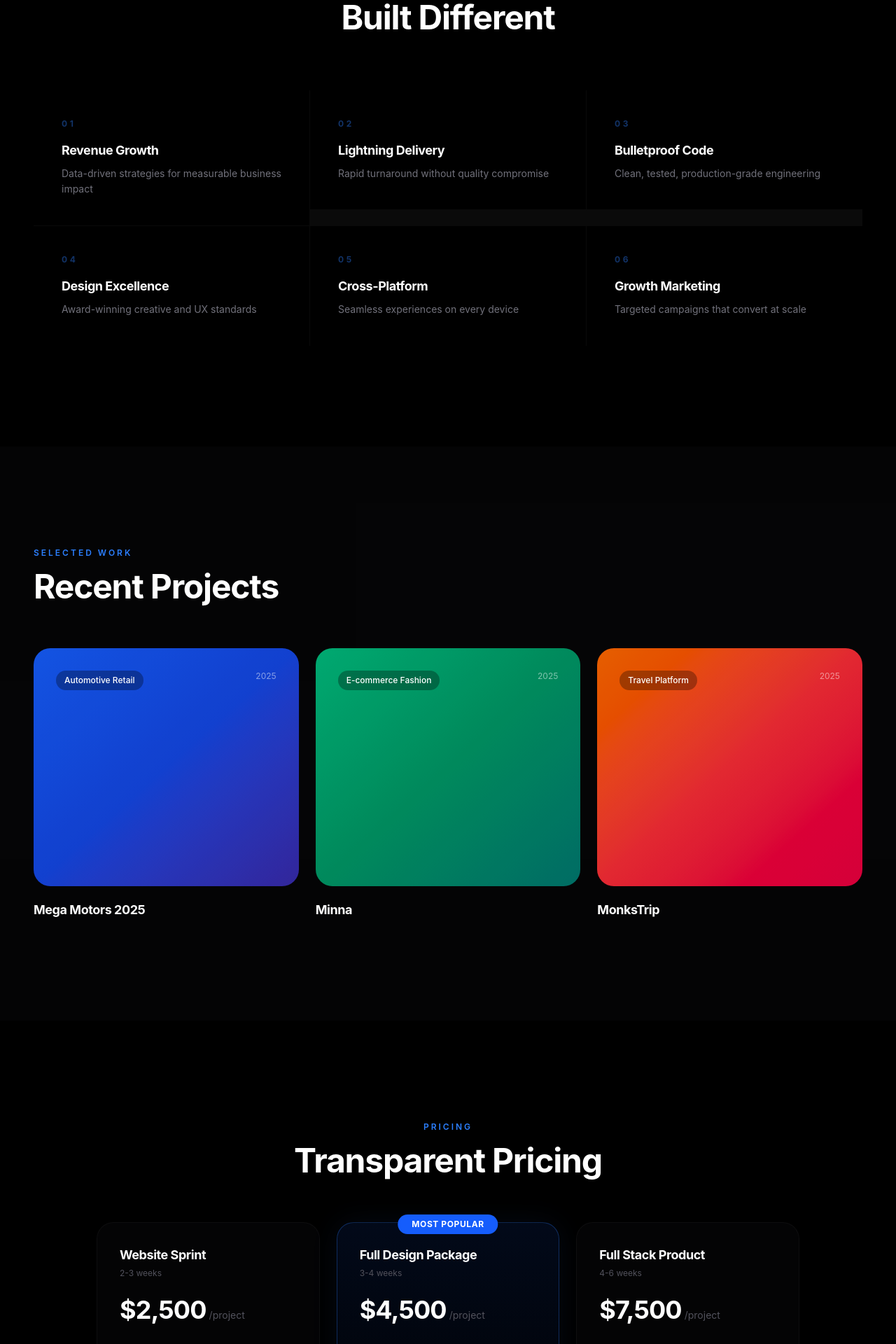
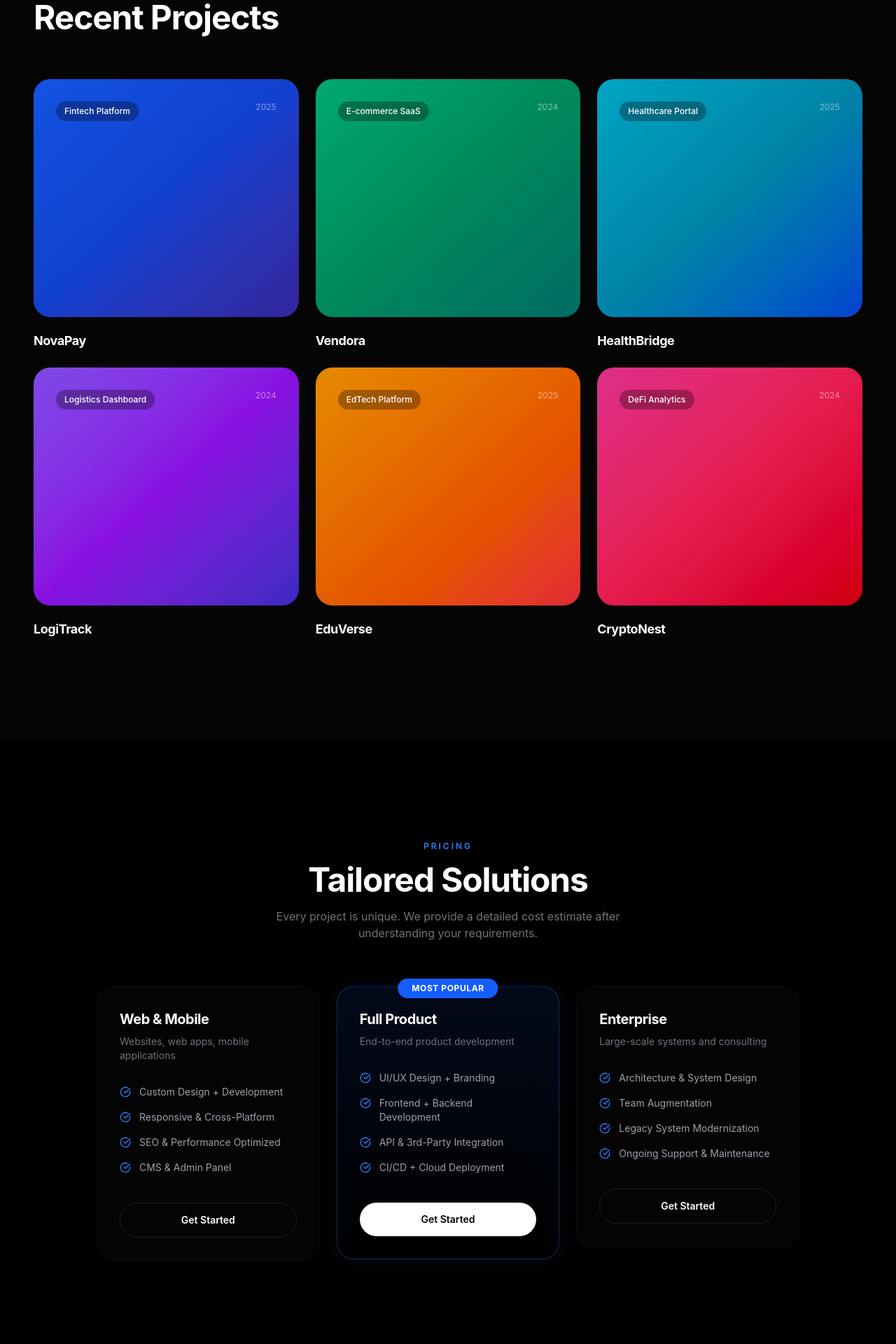
Before and after one commit to InnovationEdge/blueberry-systems, a React (Vite) app: page / in a window 1280 px wide. Shown: the part 3600-5520 px from the top of the page at 70% size. Built offline with nearby package versions, Linux system fonts and the light colour scheme.

Commit message:
fix: remove Features section, tailored pricing, 6 portfolio projects
- Removed "Built Different" features section entirely
- Pricing: no specific prices, "Tailored Solutions" with descriptions
- Portfolio: 6 realistic projects (NovaPay, Vendora, HealthBridge, etc.)
- Logo 2x bigger

```diff
--- a/src/App.tsx
+++ b/src/App.tsx
@@ -131,25 +131,19 @@ const PROCESS = [
   { step: '03', title: 'Handoff', desc: 'Production deployment, documentation, training, and ongoing support.' },
 ];
 
-const FEATURES = [
-  { title: 'Revenue Growth', desc: 'Data-driven strategies for measurable business impact' },
-  { title: 'Lightning Delivery', desc: 'Rapid turnaround without quality compromise' },
-  { title: 'Bulletproof Code', desc: 'Clean, tested, production-grade engineering' },
-  { title: 'Design Excellence', desc: 'Award-winning creative and UX standards' },
-  { title: 'Cross-Platform', desc: 'Seamless experiences on every device' },
-  { title: 'Growth Marketing', desc: 'Targeted campaigns that convert at scale' },
-];
-
 const PORTFOLIO = [
-  { title: 'Mega Motors 2025', category: 'Automotive Retail', year: '2025', color: 'from-blue-600 via-blue-700 to-indigo-800' },
-  { title: 'Minna', category: 'E-commerce Fashion', year: '2025', color: 'from-emerald-500 via-emerald-600 to-teal-700' },
-  { title: 'MonksTrip', category: 'Travel Platform', year: '2025', color: 'from-orange-500 via-red-500 to-rose-600' },
+  { title: 'NovaPay', category: 'Fintech Platform', year: '2025', color: 'from-blue-600 via-blue-700 to-indigo-800' },
+  { title: 'Vendora', category: 'E-commerce SaaS', year: '2024', color: 'from-emerald-500 via-emerald-600 to-teal-700' },
+  { title: 'HealthBridge', category: 'Healthcare Portal', year: '2025', color: 'from-cyan-500 via-cyan-600 to-blue-700' },
+  { title: 'LogiTrack', category: 'Logistics Dashboard', year: '2024', color: 'from-violet-500 via-purple-600 to-indigo-700' },
+  { title: 'EduVerse', category: 'EdTech Platform', year: '2025', color: 'from-amber-500 via-orange-500 to-red-500' },
+  { title: 'CryptoNest', category: 'DeFi Analytics', year: '2024', color: 'from-pink-500 via-rose-500 to-red-600' },
 ];
 
 const PRICING = [
-  { name: 'Website Sprint', price: '$2,500', timeline: '2-3 weeks', features: ['Custom Design + Development', 'Interactive Animations', 'Responsive & SEO Ready', 'CMS Integration'], popular: false },
-  { name: 'Full Design Package', price: '$4,500', timeline: '3-4 weeks', features: ['Logo + Brand Identity', 'Web & Mobile Design', 'Marketing Collateral', 'Source Files & Guidelines'], popular: true },
-  { name: 'Full Stack Product', price: '$7,500', timeline: '4-6 weeks', features: ['React + TypeScript Frontend', 'Backend + Database', 'API & 3rd-Party Integration', 'CI/CD + Deployment'], popular: false },
+  { name: 'Web & Mobile', desc: 'Websites, web apps, mobile applications', features: ['Custom Design + Development', 'Responsive & Cross-Platform', 'SEO & Performance Optimized', 'CMS & Admin Panel'], popular: false },
+  { name: 'Full Product', desc: 'End-to-end product development', features: ['UI/UX Design + Branding', 'Frontend + Backend Development', 'API & 3rd-Party Integration', 'CI/CD + Cloud Deployment'], popular: true },
+  { name: 'Enterprise', desc: 'Large-scale systems and consulting', features: ['Architecture & System Design', 'Team Augmentation', 'Legacy System Modernization', 'Ongoing Support & Maintenance'], popular: false },
 ];
 
 const FAQS = [
@@ -525,34 +519,7 @@ export default function App() {
         </div>
       </section>
 
-      {/* ═══ FEATURES ═══ */}
-      <section className="py-28 md:py-36">
-        <div className="max-w-[1440px] mx-auto px-6 md:px-12">
-          <Reveal>
-            <div className="text-center mb-20">
-              <p className="text-blue-500 text-xs font-semibold uppercase tracking-[0.25em] mb-4">Capabilities</p>
-              <h2 className="text-4xl md:text-5xl font-bold tracking-tight">Built Different</h2>
-            </div>
-          </Reveal>
-
-          <div className="grid grid-cols-1 sm:grid-cols-2 lg:grid-cols-3 gap-px bg-white/[0.04]">
-            {FEATURES.map((f, i) => (
-              <div key={i}>
-                <Reveal delay={i * 0.08}>
-                  <motion.div
-                    whileHover={{ backgroundColor: 'rgba(59,130,246,0.03)' }}
-                    className="bg-black p-8 md:p-10 h-full"
-                  >
-                    <span className="text-blue-500/40 text-xs font-bold uppercase tracking-[0.3em] mb-4 block">0{i + 1}</span>
-                    <h3 className="text-lg font-bold mb-2 tracking-tight">{f.title}</h3>
-                    <p className="text-sm text-zinc-500 leading-relaxed">{f.desc}</p>
-                  </motion.div>
-                </Reveal>
-              </div>
-            ))}
-          </div>
-        </div>
-      </section>
+      {/* Features section removed */}
 
       {/* ═══ PORTFOLIO ═══ */}
       <section id="portfolio" className="py-28 md:py-36 bg-zinc-950/50">
@@ -594,7 +561,8 @@ export default function App() {
           <Reveal>
             <div className="text-center mb-16">
               <p className="text-blue-500 text-xs font-semibold uppercase tracking-[0.25em] mb-4">Pricing</p>
-              <h2 className="text-4xl md:text-5xl font-bold tracking-tight">Transparent Pricing</h2>
+              <h2 className="text-4xl md:text-5xl font-bold tracking-tight">Tailored Solutions</h2>
+              <p className="text-zinc-500 mt-4 max-w-lg mx-auto">Every project is unique. We provide a detailed cost estimate after understanding your requirements.</p>
             </div>
           </Reveal>
 
@@ -615,12 +583,8 @@ export default function App() {
                         Most Popular
                       </div>
                     )}
-                    <h3 className="text-lg font-bold mb-1 tracking-tight">{p.name}</h3>
-                    <p className="text-xs text-zinc-600 mb-6">{p.timeline}</p>
-                    <div className="mb-8">
-                      <span className="text-4xl font-bold tracking-tight">{p.price}</span>
-                      <span className="text-sm text-zinc-600 ml-1">/project</span>
-                    </div>
+                    <h3 className="text-xl font-bold mb-2 tracking-tight">{p.name}</h3>
+                    <p className="text-sm text-zinc-500 mb-8">{p.desc}</p>
                     <ul className="space-y-4 mb-10 flex-1">
                       {p.features.map((f, j) => (
                         <li key={j} className="text-sm text-zinc-400 flex items-start gap-3">
```
